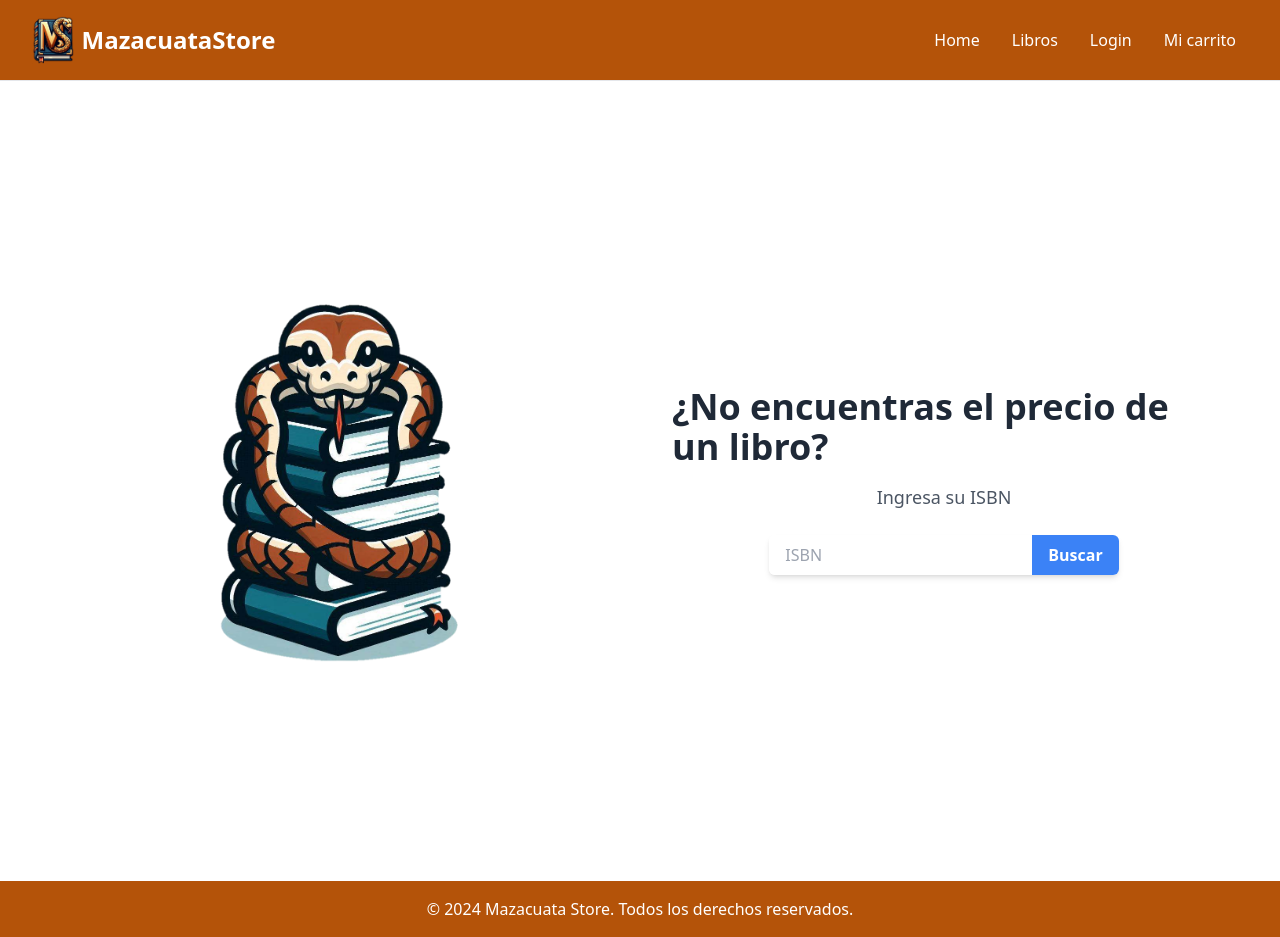
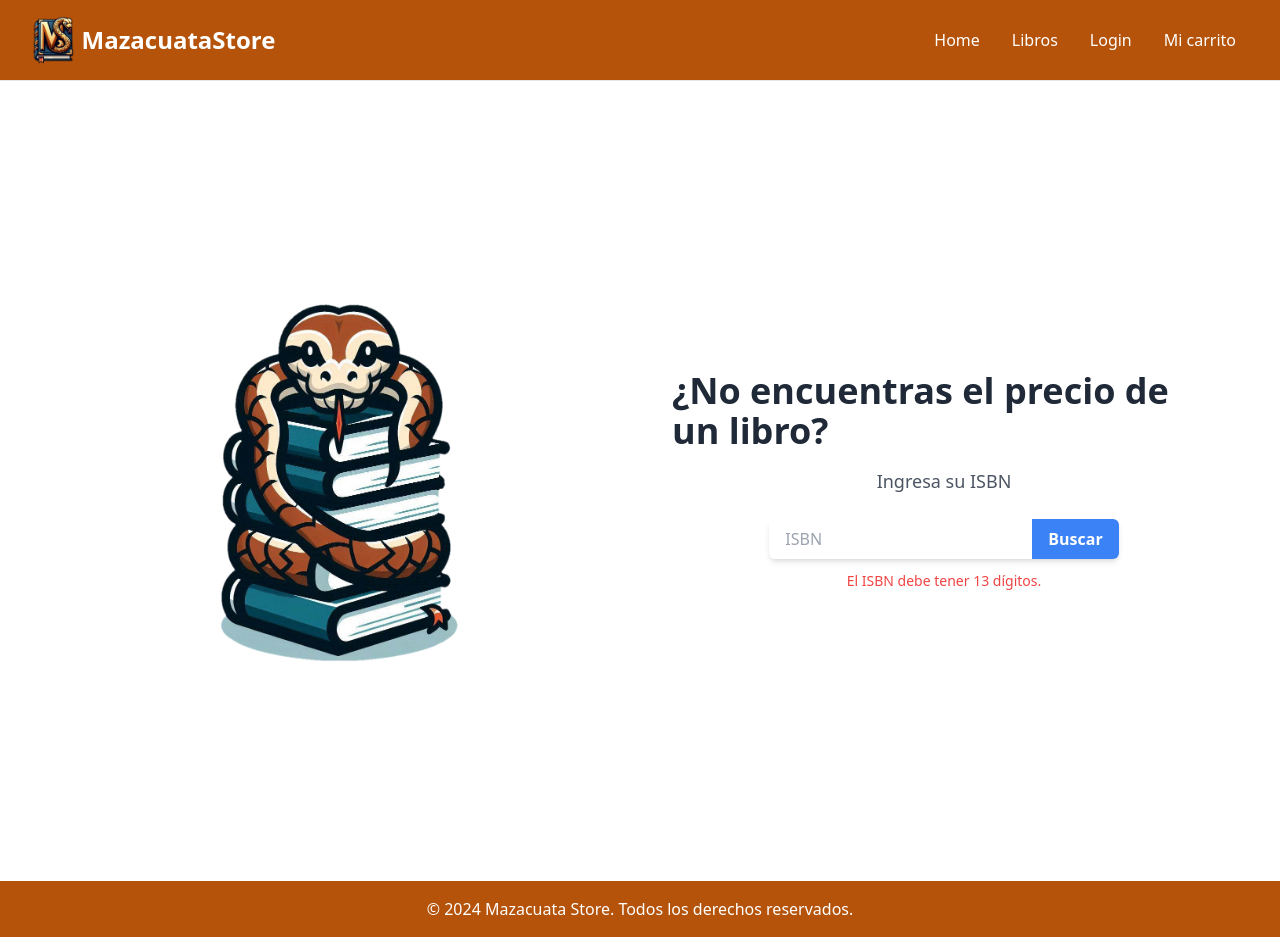
Before and after one commit to LArkadia/-MazacuataStore-, a React (Vite) app in the folder frontend/: page /scanner in a window 1280 px wide. Both pictures are taken after a click on the button "Buscar". Built offline with nearby package versions, Linux system fonts and the light colour scheme.

Commit message:
mod Validación scanner

```diff
--- a/frontend/src/pages/Scanner.jsx
+++ b/frontend/src/pages/Scanner.jsx
@@ -3,9 +3,18 @@ import bookImage from '../assets/IMG/mazacuataBoss.png';
 
 function Scanner() {
   const [isbn, setIsbn] = useState('');
+  const [error, setError] = useState('');
 
   const handleSearch = () => {
+    setError(''); // Limpiar el mensaje de error al intentar buscar
+    if (/^\d{13}$/.test(isbn)) {
+      // ISBN válido (13 dígitos)
+      alert(`Buscando precio para ISBN: ${isbn}`);
       console.log(`Buscando precio para ISBN: ${isbn}`);
+      // ... (tu lógica para buscar el precio)
+    } else {
+      setError('El ISBN debe tener 13 dígitos.');
+    }
   };
 
   return (
@@ -23,11 +32,14 @@ function Scanner() {
         </h1>
         <p className="text-lg mb-6 text-gray-600">Ingresa su ISBN</p>
 
-        <div className="flex items-center rounded-md shadow-md">
+        <div className="flex flex-col items-center"> {/* Contenedor del formulario y error */}
+          <div className="flex items-center rounded-md shadow-md mb-2">
             <input
               type="text"
               placeholder="ISBN"
-            className="py-2 px-4 rounded-l-md focus:outline-none focus:ring focus:border-blue-300"
+              className={`py-2 px-4 rounded-l-md focus:outline-none focus:ring focus:border-blue-300 ${
+                error ? 'border-red-500' : '' // Agrega borde rojo si hay error
+              }`}
               value={isbn}
               onChange={(e) => setIsbn(e.target.value)}
             />
@@ -38,6 +50,10 @@ function Scanner() {
               Buscar
             </button>
           </div>
+          {error && ( // Mostrar mensaje de error si existe
+            <p className="text-red-500 text-sm mt-1">{error}</p>
+          )}
+        </div>
       </div>
     </div>
   );
```
Lines whose indentation alone changed are shown as unchanged.
